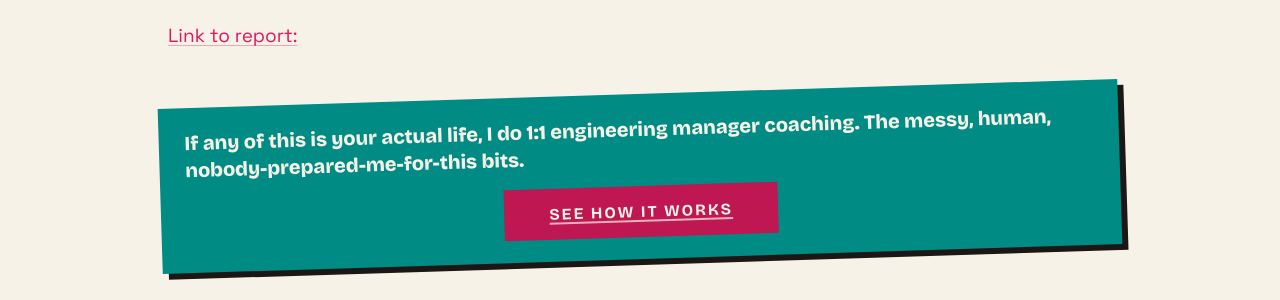
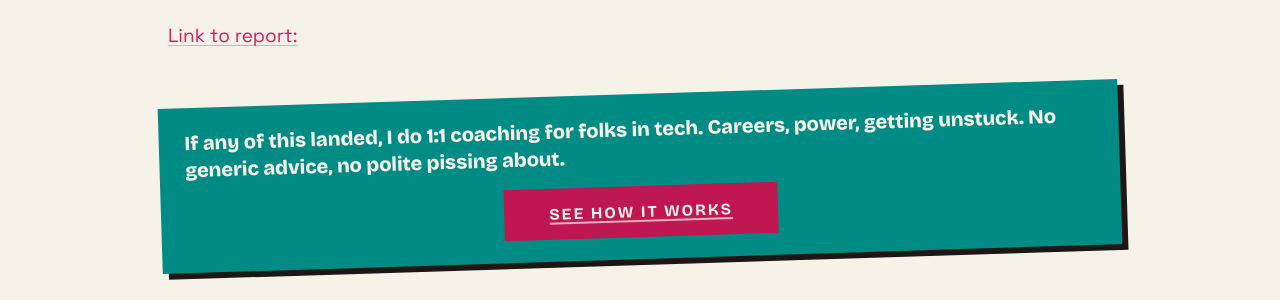
Before and after one commit to outragedpinkracoon/outragedpinkracoon.github.io, a Jekyll site: the page built from _posts/2024-02-01-lgbt-good-for-business.md, in a window 1280 px wide. Shown: the part 1197-1497 px from the top of the page. Built offline with Jekyll 4.4.1, drawn with Linux system fonts in a browser that asks for light colours; comment, search, counter and statistics services are not loaded.

Commit message:
routes diversity posts to folks-in-tech CTA
diversity-tagged posts were falling through to the engineering-manager
CTA via the leadership branch. Add a diversity check first so
women/queer/disabled-in-tech posts pitch folks-in-tech instead.

Co-Authored-By: Claude Opus 4.8 <noreply@anthropic.com>

```diff
--- a/_layouts/post.html
+++ b/_layouts/post.html
@@ -17,7 +17,12 @@ layout: default
   </div>
   {% unless page.categories contains 'haiku' %}
   <aside class="post-cta" aria-label="Coaching services">
-    {% if page.categories contains 'management' or page.categories contains 'one-to-ones' or page.categories contains 'leadership' or page.categories contains 'training' %}
+    {% if page.categories contains 'diversity' %}
+      <div class="callout callout--teal">
+        <p>If any of this landed, I do 1:1 coaching for folks in tech. Careers, power, getting unstuck. No generic advice, no polite pissing about.</p>
+        <p class="text-center"><a class="header-cta" href="/coaching/folks-in-tech/">See how it works</a></p>
+      </div>
+    {% elsif page.categories contains 'management' or page.categories contains 'one-to-ones' or page.categories contains 'leadership' or page.categories contains 'training' %}
       <div class="callout callout--teal">
         <p>If any of this is your actual life, I do 1:1 engineering manager coaching. The messy, human, nobody-prepared-me-for-this bits.</p>
         <p class="text-center"><a class="header-cta" href="/coaching/engineering-managers/">See how it works</a></p>
```
